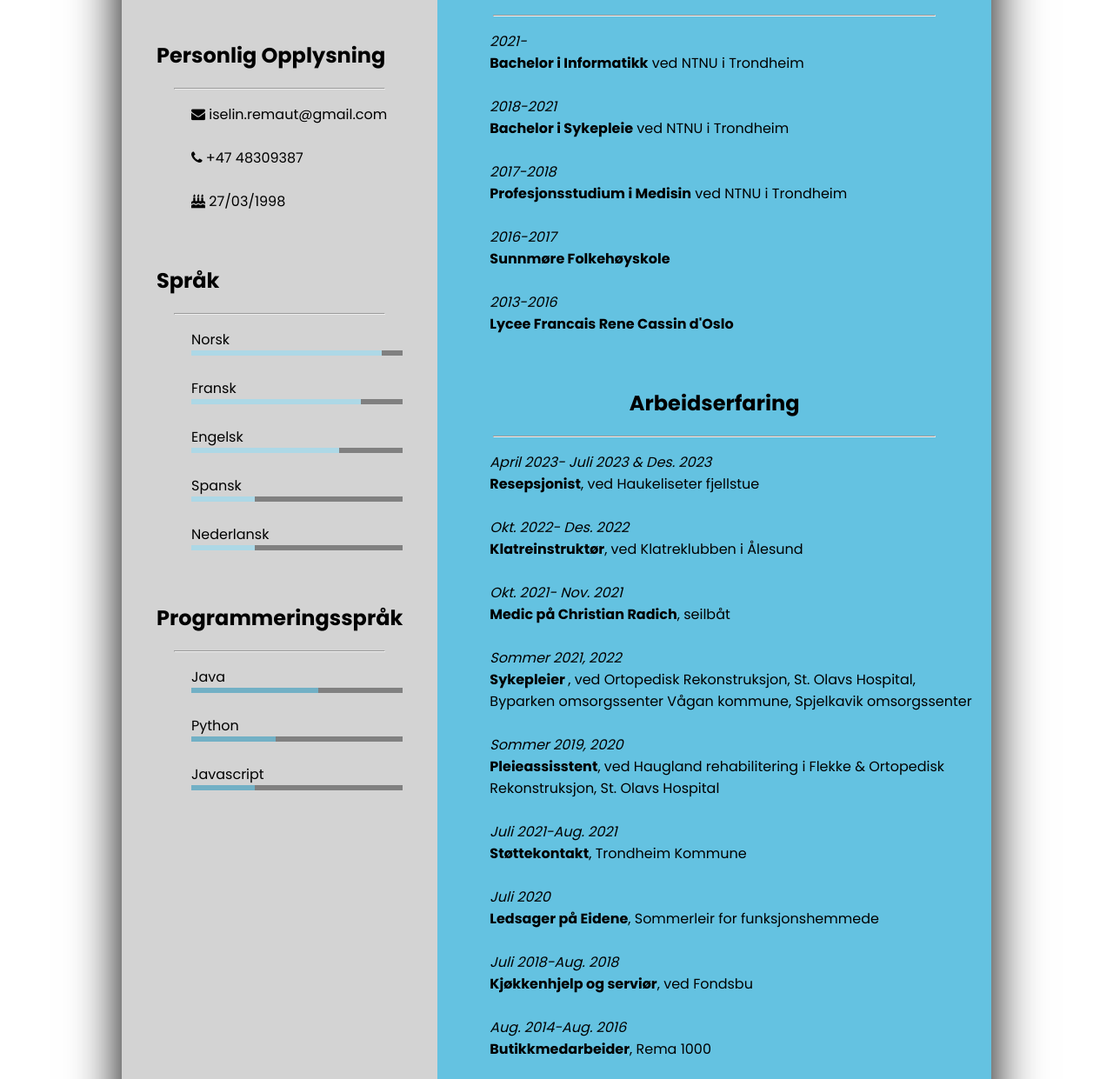
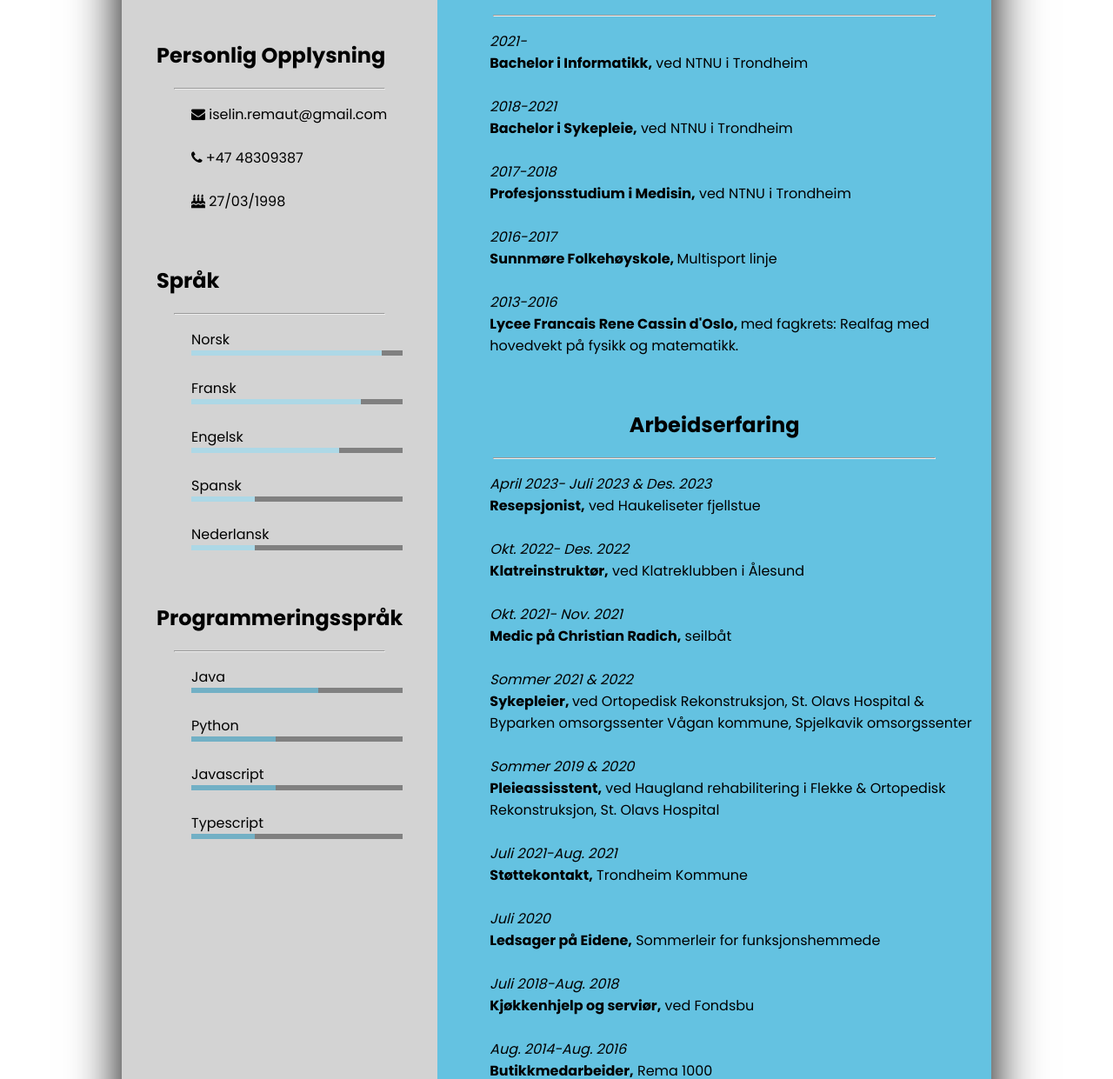
Before and after one commit to IselinRemaut/IselinRemaut.github.io, a plain HTML site: page index.html in a window 1280 px wide. Shown: the part 399-1640 px from the top of the page at 87% size. Drawn offline with Linux system fonts and the light colour scheme.

Commit message:
fixed design

```diff
--- a/index.html
+++ b/index.html
@@ -101,6 +101,13 @@
                 <li>
                     <span>Javascript</span></li>
                     <span class="percent">
+                        <div class="percentage_programming" style="width: 40%"></div>
+                    </span>
+                </li>
+                <br>
+                <li>
+                    <span>Typescript</span></li>
+                    <span class="percent">
                         <div class="percentage_programming" style="width: 30%"></div>
                     </span>
                 </li>
@@ -127,15 +134,15 @@
             <h2>Utdanning</h2>
             <hr>
             <ul style="list-style:none";>
-                <li><i>2021-</i> <br> <b>Bachelor i Informatikk</b> ved NTNU i Trondheim</li>
+                <li><i>2021-</i> <br> <b>Bachelor i Informatikk,</b> ved NTNU i Trondheim</li>
                 <br>
-                <li><i>2018-2021</i> <br> <b>Bachelor i Sykepleie</b> ved NTNU i Trondheim</li>
+                <li><i>2018-2021</i> <br> <b>Bachelor i Sykepleie,</b> ved NTNU i Trondheim</li>
                 <br>
-                <li><i>2017-2018</i> <br> <b>Profesjonsstudium i Medisin</b> ved NTNU i Trondheim</li>
+                <li><i>2017-2018</i> <br> <b>Profesjonsstudium i Medisin,</b> ved NTNU i Trondheim</li>
                 <br>
-                <li><i>2016-2017</i> <br> <b>Sunnmøre Folkehøyskole</b></li>
+                <li><i>2016-2017</i> <br> <b>Sunnmøre Folkehøyskole, </b>Multisport linje</li>
                 <br>
-                <li><i>2013-2016</i> <br> <b>Lycee Francais Rene Cassin d'Oslo</b></li>
+                <li><i>2013-2016</i> <br> <b>Lycee Francais Rene Cassin d'Oslo, </b>med fagkrets: Realfag med hovedvekt på fysikk og matematikk.</li>
             </ul>
             <br>
             </div>
@@ -144,25 +151,25 @@
             <h2>Arbeidserfaring</h2>
             <hr>
             <ul style="list-style:none";>
-                <li><i>April 2023- Juli 2023 & Des. 2023</i> <br> <b>Resepsjonist</b>, ved Haukeliseter fjellstue</li>
+                <li><i>April 2023- Juli 2023 & Des. 2023</i> <br> <b>Resepsjonist,</b> ved Haukeliseter fjellstue</li>
                 <br>
-                <li><i>Okt. 2022- Des. 2022</i> <br> <b>Klatreinstruktør</b>, ved Klatreklubben i Ålesund</li>
+                <li><i>Okt. 2022- Des. 2022</i> <br> <b>Klatreinstruktør,</b> ved Klatreklubben i Ålesund</li>
                 <br>
-                <li><i>Okt. 2021- Nov. 2021</i> <br> <b>Medic på Christian Radich</b>, seilbåt</li>
+                <li><i>Okt. 2021- Nov. 2021</i> <br> <b>Medic på Christian Radich,</b> seilbåt</li>
                 <br>
-                <li><i>Sommer 2021, 2022</i> <br> <b>Sykepleier </b>, ved Ortopedisk Rekonstruksjon, St. Olavs Hospital, Byparken omsorgssenter Vågan kommune, Spjelkavik
+                <li><i>Sommer 2021 & 2022</i> <br> <b>Sykepleier, </b> ved Ortopedisk Rekonstruksjon, St. Olavs Hospital & Byparken omsorgssenter Vågan kommune, Spjelkavik
                     omsorgssenter</li>
                 <br>
-                <li><i>Sommer 2019, 2020</i> <br> <b>Pleieassisstent</b>, ved Haugland rehabilitering i Flekke & Ortopedisk
+                <li><i>Sommer 2019 & 2020</i> <br> <b>Pleieassisstent,</b> ved Haugland rehabilitering i Flekke & Ortopedisk
                     Rekonstruksjon, St. Olavs Hospital</li>
                 <br>
-                <li><i>Juli 2021-Aug. 2021</i> <br> <b>Støttekontakt</b>, Trondheim Kommune</li>
+                <li><i>Juli 2021-Aug. 2021</i> <br> <b>Støttekontakt,</b> Trondheim Kommune</li>
                 <br>
-                <li><i>Juli 2020</i> <br> <b>Ledsager på Eidene</b>, Sommerleir for funksjonshemmede</li>
+                <li><i>Juli 2020</i> <br> <b>Ledsager på Eidene,</b> Sommerleir for funksjonshemmede</li>
                 <br>
-                <li><i>Juli 2018-Aug. 2018</i> <br> <b>Kjøkkenhjelp og serviør</b>, ved Fondsbu</li>
+                <li><i>Juli 2018-Aug. 2018</i> <br> <b>Kjøkkenhjelp og serviør,</b> ved Fondsbu</li>
                 <br>
-                <li><i>Aug. 2014-Aug. 2016</i> <br> <b>Butikkmedarbeider</b>, Rema 1000</li>
+                <li><i>Aug. 2014-Aug. 2016</i> <br> <b>Butikkmedarbeider,</b> Rema 1000</li>
             </ul>
             <br>
             </div>
@@ -171,20 +178,18 @@
             <h2>Frivilling arbeid</h2>
             <hr>
             <ul style="list-style:none";>
-                <li><i>Sept. 2022- Des.2022</i> <br> <b>Systemutvikler i IT-komiteen</b>, ved Ålesund Studensamfunn</li>
+                <li><i>Sept. 2022- Des.2022</i> <br> <b>Systemutvikler i IT-komiteen,</b> ved Ålesund Studensamfunn</li>
                 <br>
-                <li><i>Sept. 2018- Juli. 2022</i> <br> <b>Frivilling ved  Studentersamfundet i Trondheim</b>, i Markedsføringsgjengen</li>
+                <li><i>Sept. 2018- Juli. 2022</i> <br> <b>Frivilling ved  Studentersamfundet i Trondheim,</b> i Markedsføringsgjengen, i videogjengen og stønt-gjengen - ansvar for videoproduksjon og utradisjonell markedsføring</li>
                 <br>
-                <li><i>Jan. 2020- Jan. 2021</i> <br> <b>Videosjef</b>, i Markedsføringsgjengen</li>
+                <li><i>Jan. 2020- Jan. 2021</i> <br> <b>Videosjef,</b> i Markedsføringsgjengen, Studentersamfundet i Trondheim:
+                    Personalansvar for 10 personer, Ansvar for videoproduksjon</li>
                 <br>
-                <li><i>Juli 2019 og 2018</i> <br> <b>Aktivitetsleder på Camp Fjalir </b>, leir for funksjonshemmede</li>
+                <li><i>Juli 2019 & 2018</i> <br> <b>Aktivitetsleder på Camp Fjalir, </b> leir for funksjonshemmede</li>
             </ul>
         </div>
 
         </div>
     </div>
-
-
-<script src="javascript.js"></script>
 </body>
 </html>
```
